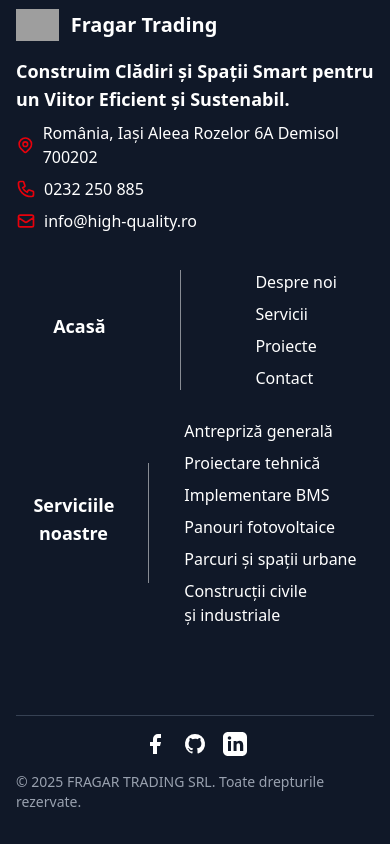
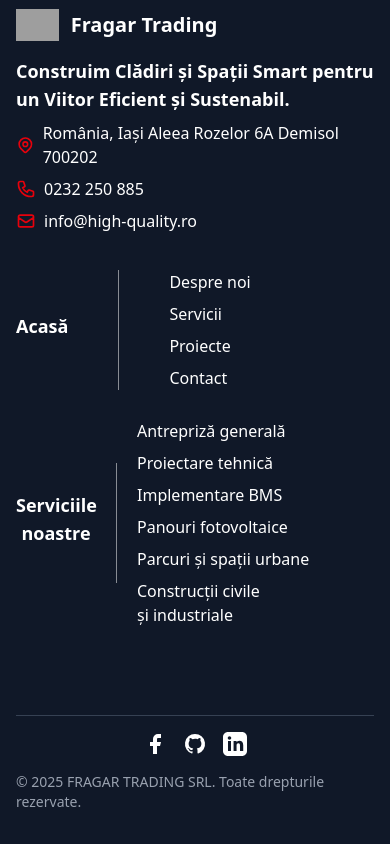
Before and after one commit to StanCosmin28/fragar, a React (Vite) app: page /fragar/proiecte in a window 390 px wide. Shown: the part 4563-5407 px from the top of the page. Built offline with nearby package versions, Linux system fonts and the light colour scheme; grey boxes are pictures that could not be loaded.

Commit message:
fix footer alignment

```diff
--- a/src/Components/Footer.jsx
+++ b/src/Components/Footer.jsx
@@ -77,8 +77,12 @@ export default function Footer() {
           </div>
 
           {/* Navigation Links */}
-          <div className="flex flex-col md:flex-row md:space-x-12 mb-8 md:mb-0 sm:gap-10 md:gap-0">
-            <div className="footer-edit mb-6 md:mb-0 md:block flex justify-center items-center gap-10">
+
+          <div className="flex-grow ">
+            {" "}
+            {/* justify-center items-center flex */}
+            <div className="flex flex-col md:flex-row md:space-x-12 mb-8 md:mb-0 sm:gap-10 md:gap-0 md:justify-end">
+              <div className="footer-edit footer-edit-home mb-6 md:mb-0 md:block flex justify-center items-center">
                 <h3 className="text-lg font-semibold mb-2">Acasă</h3>
                 <div className="bar"></div>
                 <ul className="space-y-2">
@@ -104,7 +108,7 @@ export default function Footer() {
                   </li>
                 </ul>
               </div>
-            <div className="footer-edit mb-6 md:mb-0 md:block flex justify-center items-center gap-10">
+              <div className="footer-edit footer-edit-service mb-6 md:mb-0 md:block flex justify-center items-center gap-10">
                 <h3 className="text-lg font-semibold mb-2 text-center footer-text">
                   Serviciile noastre
                 </h3>
@@ -141,6 +145,7 @@ export default function Footer() {
                     </a>
                   </li>
                 </ul>
+              </div>
             </div>
           </div>
         </div>
--- a/src/Components/HeaderSection.jsx
+++ b/src/Components/HeaderSection.jsx
@@ -12,16 +12,16 @@ export default function HeaderSection() {
         <source src={data.video} type="video/mp4" />
         Your browser does not support the video tag.
       </video>
-      <div className="relative z-10 flex flex-col items-center justify-center h-full text-center text-white p-5">
+      <div className="relative z-10 flex flex-col items-center justify-center h-full text-center text-white p-5 max-w-3xl mx-auto">
         <h1 className="text-4xl md:text-5xl font-bold mb-4">
           Construcții inteligente pentru proiecte strategice
         </h1>
-        <p className="text-lg md:text-xl mb-6">
+        <p className="text-lg md:text-xl mb-6 max-w-xl">
           De la fundație la automatizare - livrăm clădiri și spații smart,
           pregătite pentru viitor.
         </p>
-        <div className="flex space-x-4">
-          <button className="bg-red-600 hover:bg-red-800 hover:scale-105 text-white font-medium py-4 px-10 transition duration-300 cursor-pointer">
+        <div className="min-w-full justify-center flex space-x-4 md:flex-row flex-col gap-4 md:px-0 sm:px-10">
+          <button className="bg-red-600 hover:bg-red-800 hover:scale-105 text-white font-medium py-4 px-10 transition duration-300 cursor-pointer m-0">
             CONSULTANȚĂ GRATUITĂ
           </button>
           <button className="border-2 border-white hover:bg-white hover:scale-105 hover:text-red-600 text-white font-medium py-2 px-6 transition duration-300 cursor-pointer">
--- a/src/Components/Navbar.jsx
+++ b/src/Components/Navbar.jsx
@@ -8,6 +8,7 @@ const Navbar = () => {
   const [isTransparent, setIsTransparent] = useState(true); // Transparent over video
   const lastScrollPosition = useRef(0);
   const navbarRef = useRef(null);
+  const isMobile = window.innerWidth < 425;
 
   const toggleMenu = () => {
     setIsMenuOpen(!isMenuOpen);
@@ -67,7 +68,7 @@ const Navbar = () => {
           <span
             className={`leading-none self-center text-xl font-bold whitespace-nowrap ${textColor} transition-colors duration-300`}
           >
-            Fragar Trading
+            {isMobile ? "Fragar" : "Fragar Trading"}
           </span>
         </a>
         <div className="flex items-center space-x-3 md:space-x-0 rtl:space-x-reverse">
--- a/src/Components/footer.css
+++ b/src/Components/footer.css
@@ -6,6 +6,14 @@
     background-color: rgb(255, 255, 255, 0.5);
   }
 }
+/* @media screen and (max-width: 930px) {
+  .footer-edit {
+    justify-content: start;
+    flex-direction: column;
+    align-items: start;
+    gap: 0;
+  }
+} */
 @media screen and (max-width: 770px) {
   .bar {
     margin: 5px 0;
@@ -30,10 +38,16 @@
     background-color: rgb(255, 255, 255, 0.5);
   }
   .footer-edit {
-    justify-content: space-around;
+    /* justify-content: space-around; */
 
     align-items: center;
     flex-direction: row;
+  }
+  .footer-edit-home {
+    gap: 50px;
+  }
+  .footer-edit-service {
+    gap: 20px;
   }
   .footer-text {
     max-width: 80px;
```
Lines whose indentation alone changed are shown as unchanged.
